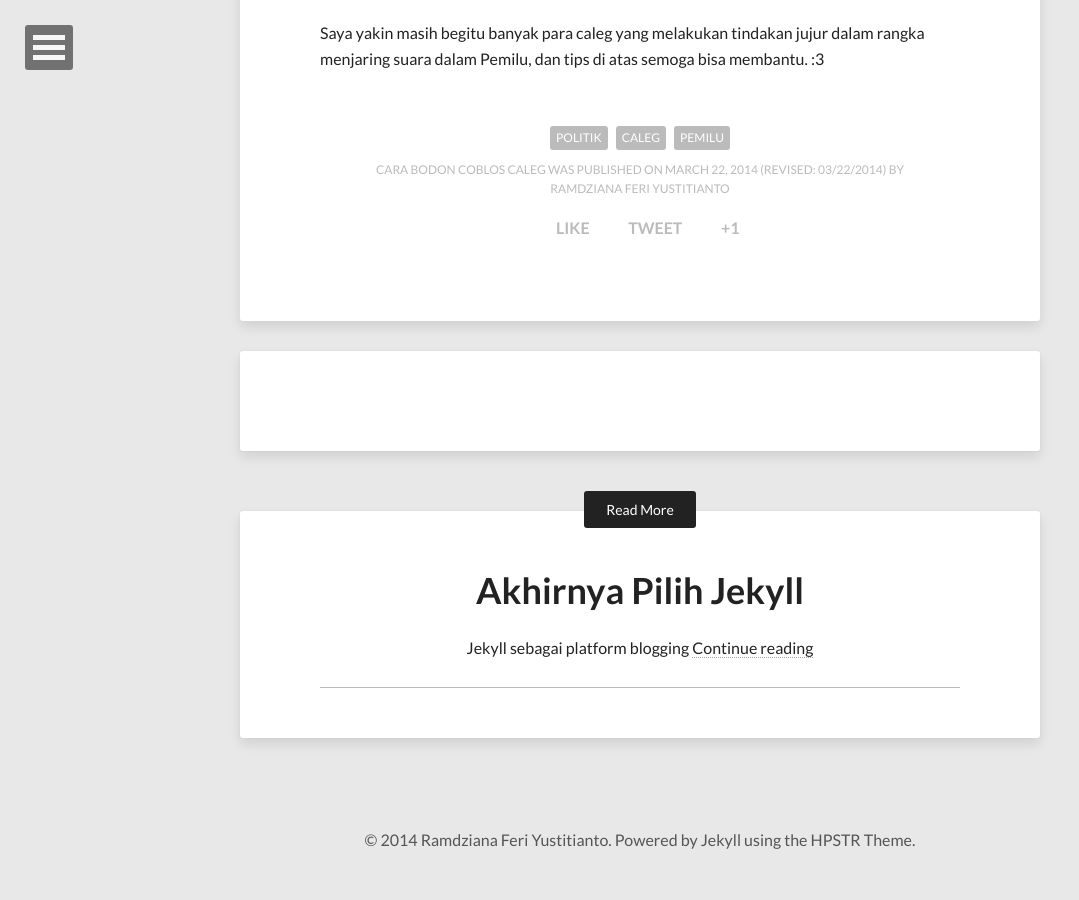
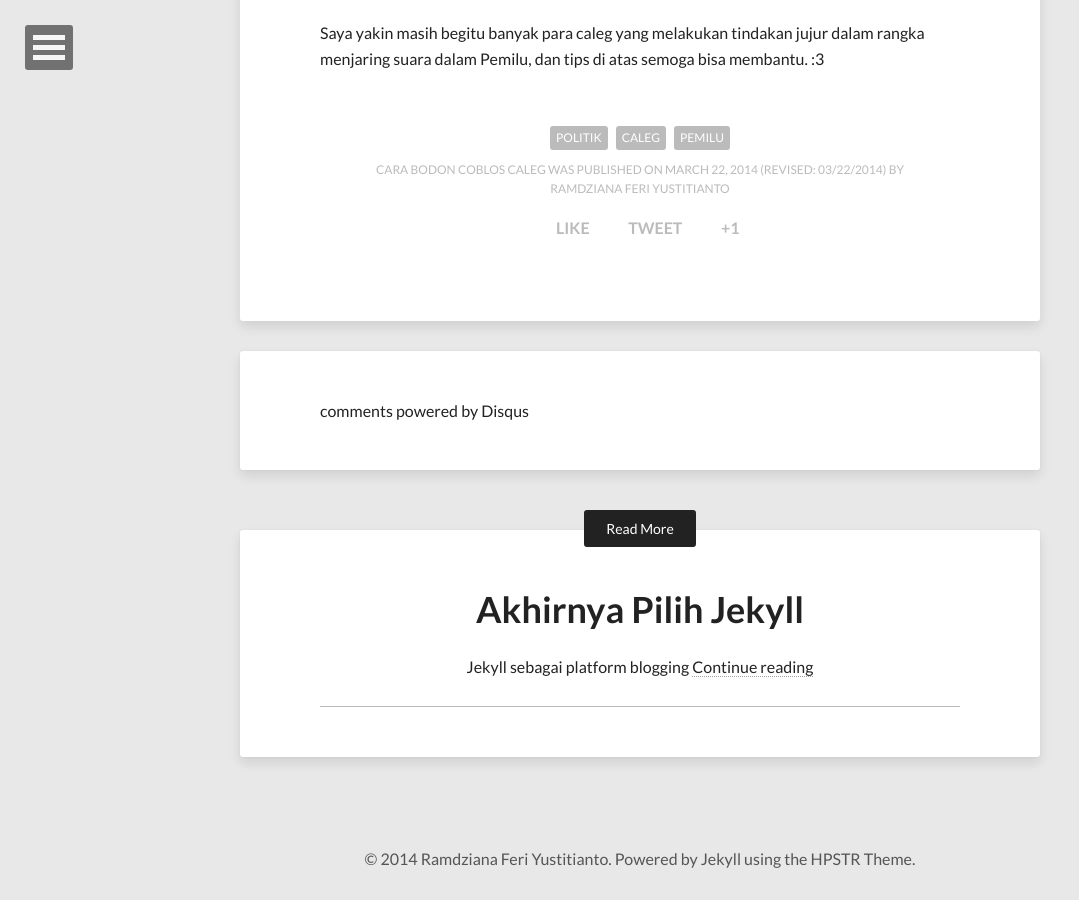
Before and after one commit to rafeyu/rafeyu.github.io, a Jekyll site: the page built from _posts/2014-03-22-cara-bodon-coblos-caleg.md, in a window 1280 px wide and 900 px high, scrolled down 918 px. Shown: the whole window, without its empty margins (0-1079 px from the left). Built offline with Jekyll 4.4.1, drawn with Linux system fonts in a browser that asks for light colours; nearby versions of some CDN libraries; comment, search, counter and statistics services are not loaded; some of the changed lines change nothing that is shown.

Commit message:
add disqus

```diff
--- a/_layouts/post.html
+++ b/_layouts/post.html
@@ -49,7 +49,7 @@
         </div><!-- /.social-share -->{% endif %}
       </footer>
     </div><!-- /.entry-content -->
-    {% if site.disqus_shortname and page.comments %}<section id="disqus_thread"></section><!-- /#disqus_thread -->{% endif %}
+    {% if site.disqus_shortname and page.comments %}<section id="disqus_thread">{% include disqus_comments.html %}</section><!-- /#disqus_thread -->{% endif %}
     {% if site.related_posts.size %}
     <div class="read-more">
       {% for post in site.related_posts limit:1 %}
```
